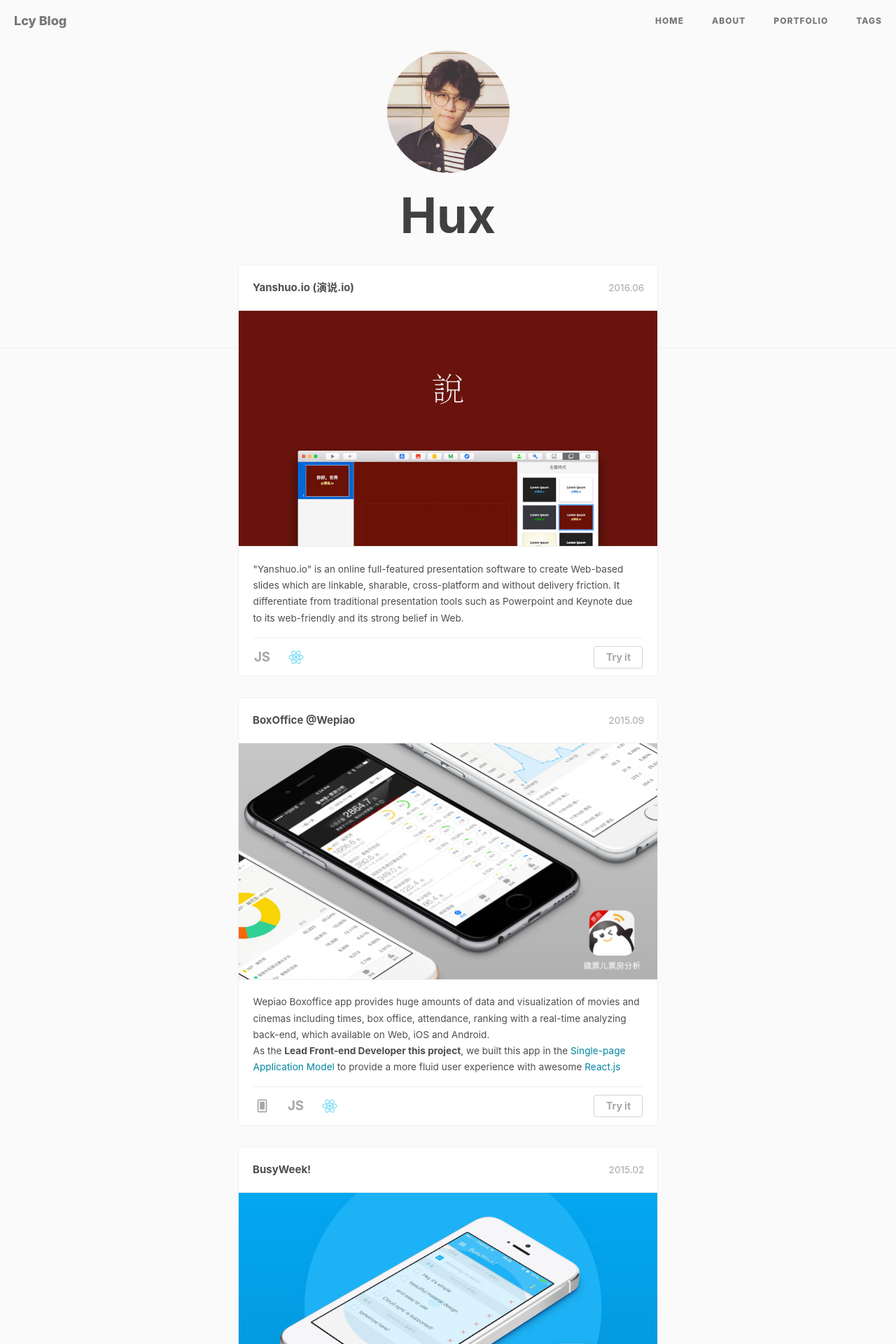
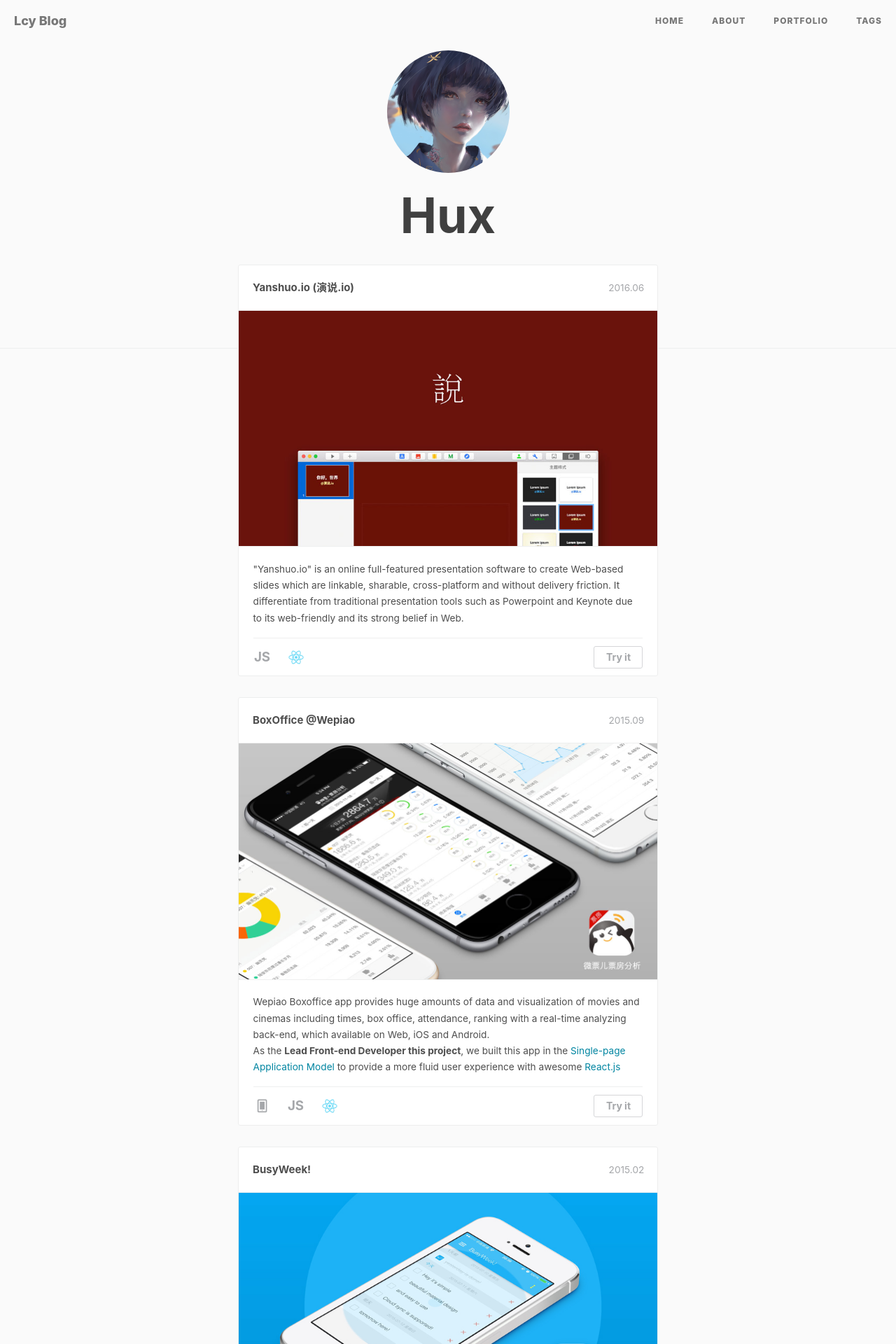
Before and after one commit to lcyluo/lcyluo.github.io, a Jekyll site: the page built from portfolio/index.html, in a window 1280 px wide. Shown: the top 1920 px of the page at 70% size. Built offline with Jekyll 4.4.1, drawn with Linux system fonts in a browser that asks for light colours; nearby versions of some CDN libraries; comment, search, counter and statistics services are not loaded.

Commit message:
修改头像

```diff
--- a/_config.yml
+++ b/_config.yml
@@ -68,7 +68,7 @@
 # Sidebar settings
 sidebar: true                           # whether or not using Sidebar.
 sidebar-about-description: "写写代码，做做设计，<br>离开世界之前，一切都是过程"
-sidebar-avatar: /img/avatar-hux.jpg      # use absolute URL, seeing it's used in both `/` and `/about/`
+sidebar-avatar: /img/avatar-hux.png      # use absolute URL, seeing it's used in both `/` and `/about/`
 
 
 
--- a/portfolio/index.html
+++ b/portfolio/index.html
@@ -16,7 +16,7 @@
 	<body>
 		<div class="container" style="margin:0;padding:0;width:100%;">
 			<header>
-				<img width="175" height="175" style="border-radius:50%;" src="/img/avatar-hux.jpg">
+				<img width="175" height="175" style="border-radius:50%;" src="/img/avatar-hux.png">
 				<h1>Hux</h1>
 			</header>
 			<div class="main">
```
Also changed, not shown: img/avatar-hux-home.png (added), img/avatar-hux.png (added).
